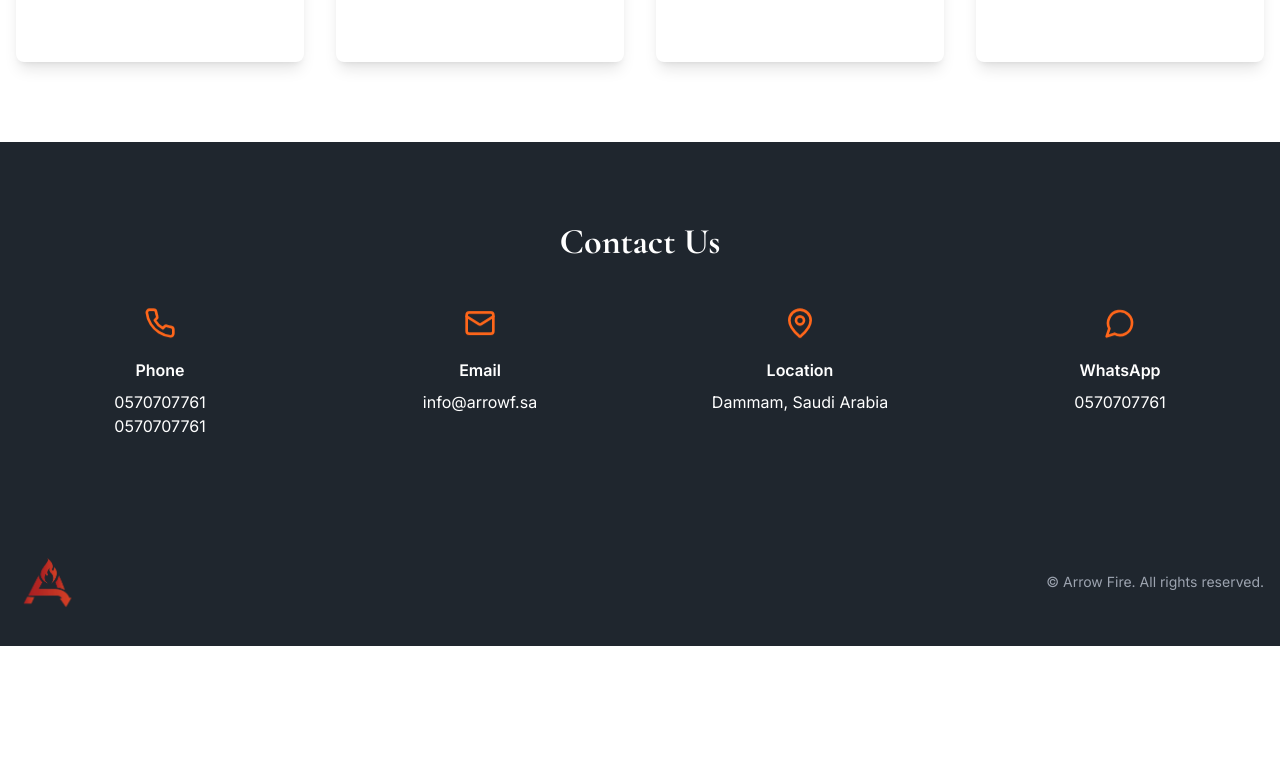
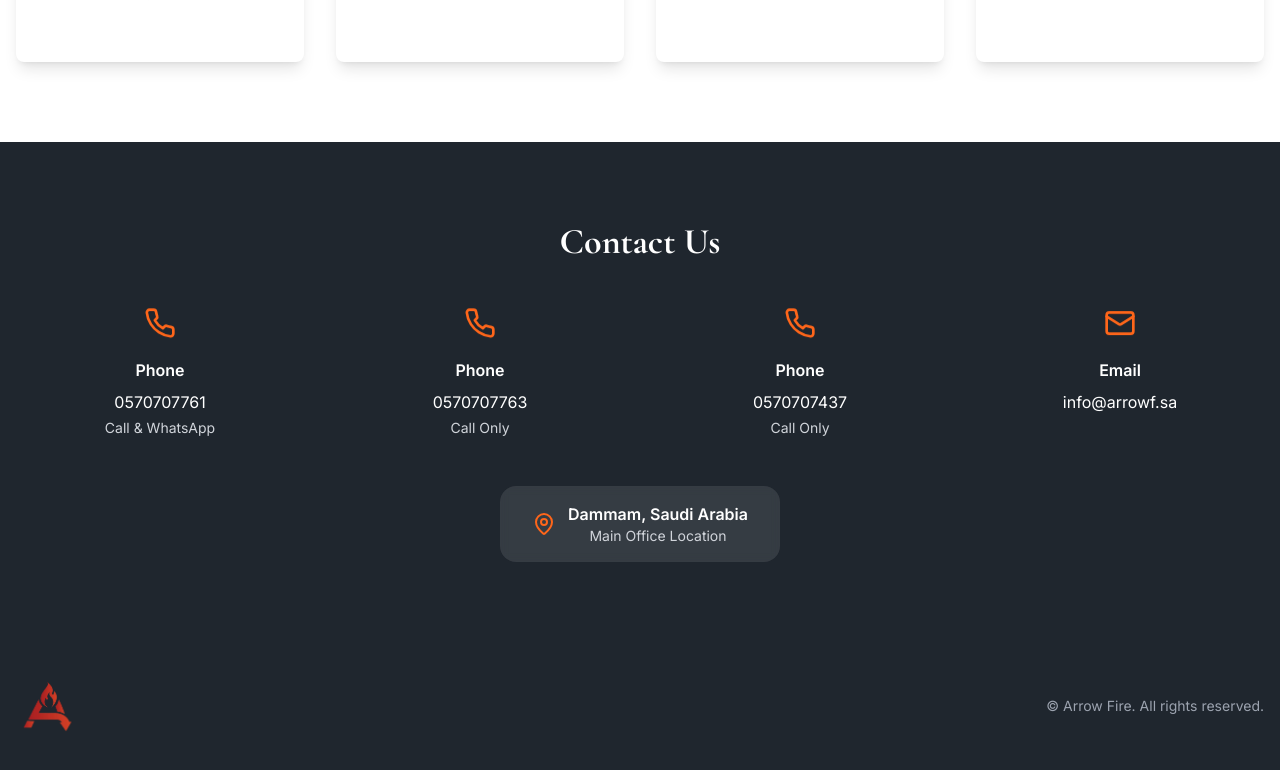
Before and after one commit to Webique/arrow-fire-bilingual-landing, a React (Vite) app: page / in a window 1280 px wide. Shown: the part 4510-5280 px from the top of the page. Before the commit the page ends 5156 px from the top, so only its background shows below. Built offline with nearby package versions, Linux system fonts and the light colour scheme.

Commit message:
final update

```diff
--- a/src/components/ArrowFireLanding.tsx
+++ b/src/components/ArrowFireLanding.tsx
@@ -529,27 +529,38 @@ export default function ArrowFireLanding() {
               <Phone className="w-8 h-8 mx-auto mb-4 text-fire-orange float" />
               <h3 className="font-semibold mb-2">{t('phone')}</h3>
               <a href="tel:0570707761" className="block hover:text-fire-orange transition-colors">0570707761</a>
-              <a href="tel:0570707761" className="block hover:text-fire-orange transition-colors">0570707761</a>
+              <p className="text-sm text-gray-300 mt-1">{language === 'en' ? 'Call & WhatsApp' : 'اتصال وواتساب'}</p>
             </div>
 
             <div className="text-center hover-lift scale-in" style={{animationDelay: '0.2s'}}>
+              <Phone className="w-8 h-8 mx-auto mb-4 text-fire-orange float" />
+              <h3 className="font-semibold mb-2">{t('phone')}</h3>
+              <a href="tel:0570707763" className="block hover:text-fire-orange transition-colors">0570707763</a>
+              <p className="text-sm text-gray-300 mt-1">{language === 'en' ? 'Call Only' : 'اتصال فقط'}</p>
+            </div>
+
+            <div className="text-center hover-lift scale-in" style={{animationDelay: '0.3s'}}>
+              <Phone className="w-8 h-8 mx-auto mb-4 text-fire-orange float" />
+              <h3 className="font-semibold mb-2">{t('phone')}</h3>
+              <a href="tel:0570707437" className="block hover:text-fire-orange transition-colors">0570707437</a>
+              <p className="text-sm text-gray-300 mt-1">{language === 'en' ? 'Call Only' : 'اتصال فقط'}</p>
+            </div>
+
+            <div className="text-center hover-lift scale-in" style={{animationDelay: '0.4s'}}>
               <Mail className="w-8 h-8 mx-auto mb-4 text-fire-orange float" />
               <h3 className="font-semibold mb-2">{t('email')}</h3>
               <a href="mailto:info@arrowf.sa" className="hover:text-fire-orange transition-colors">info@arrowf.sa</a>
             </div>
+          </div>
 
-            <div className="text-center hover-lift scale-in" style={{animationDelay: '0.3s'}}>
-              <MapPin className="w-8 h-8 mx-auto mb-4 text-fire-orange float" />
-              <h3 className="font-semibold mb-2">{t('location')}</h3>
-              <p>{language === 'en' ? 'Dammam, Saudi Arabia' : 'الدمام، المملكة العربية السعودية'}</p>
-            </div>
-
-            <div className="text-center hover-lift scale-in" style={{animationDelay: '0.4s'}}>
-              <MessageCircle className="w-8 h-8 mx-auto mb-4 text-fire-orange float" />
-              <h3 className="font-semibold mb-2">{t('whatsapp')}</h3>
-              <a href="https://wa.me/966570707761" className="hover:text-fire-orange transition-colors">
-                0570707761
-              </a>
+          {/* Location Information */}
+          <div className="text-center mt-12">
+            <div className="inline-flex items-center gap-3 bg-white/10 backdrop-blur-sm rounded-2xl px-8 py-4">
+              <MapPin className="w-6 h-6 text-fire-orange" />
+              <div>
+                <p className="font-semibold text-white">{language === 'en' ? 'Dammam, Saudi Arabia' : 'الدمام، المملكة العربية السعودية'}</p>
+                <p className="text-sm text-gray-300">{language === 'en' ? 'Main Office Location' : 'الموقع الرئيسي'}</p>
+              </div>
             </div>
           </div>
         </div>
```
Also changed, not shown: 1 other file (tests, documents, lock files or other folders).
